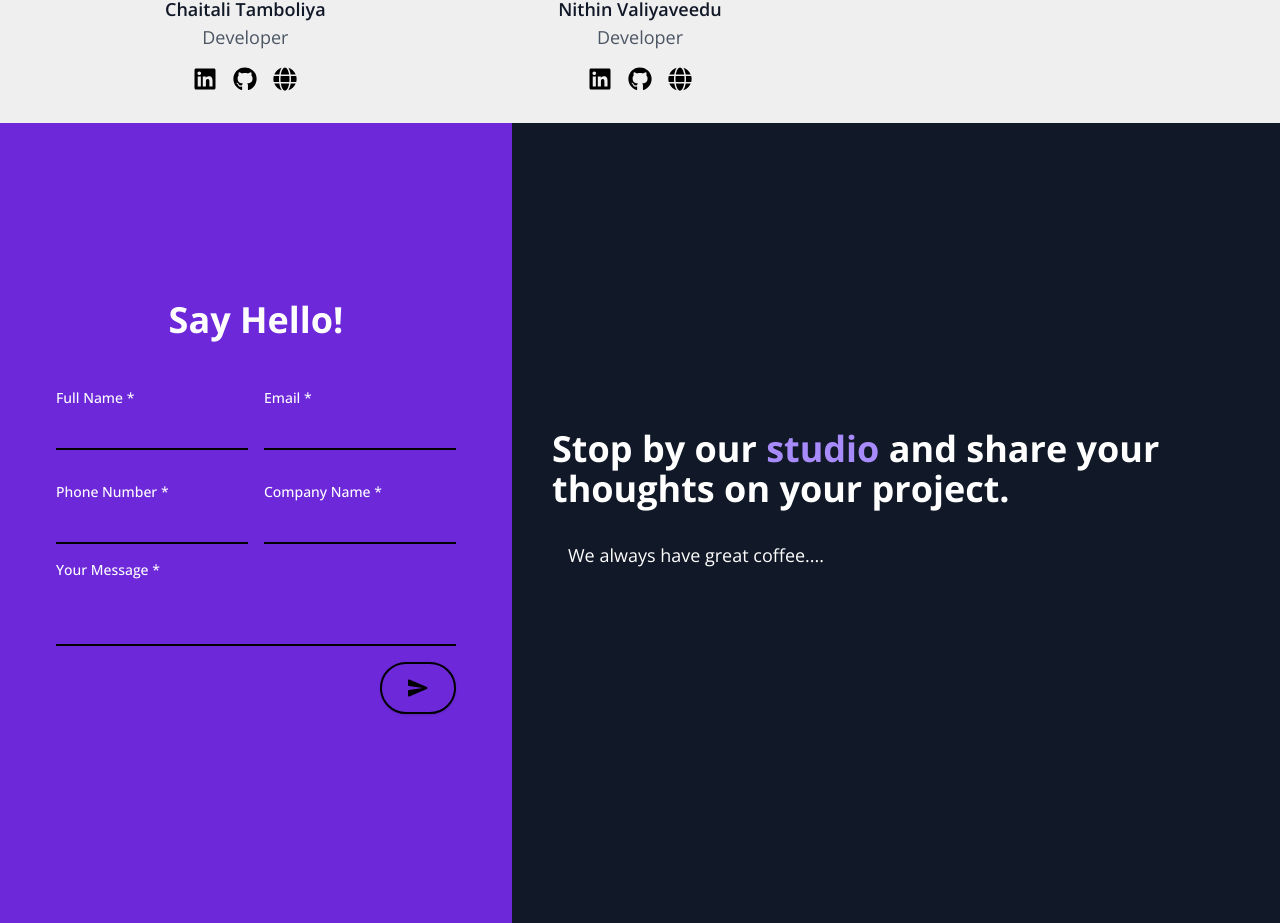
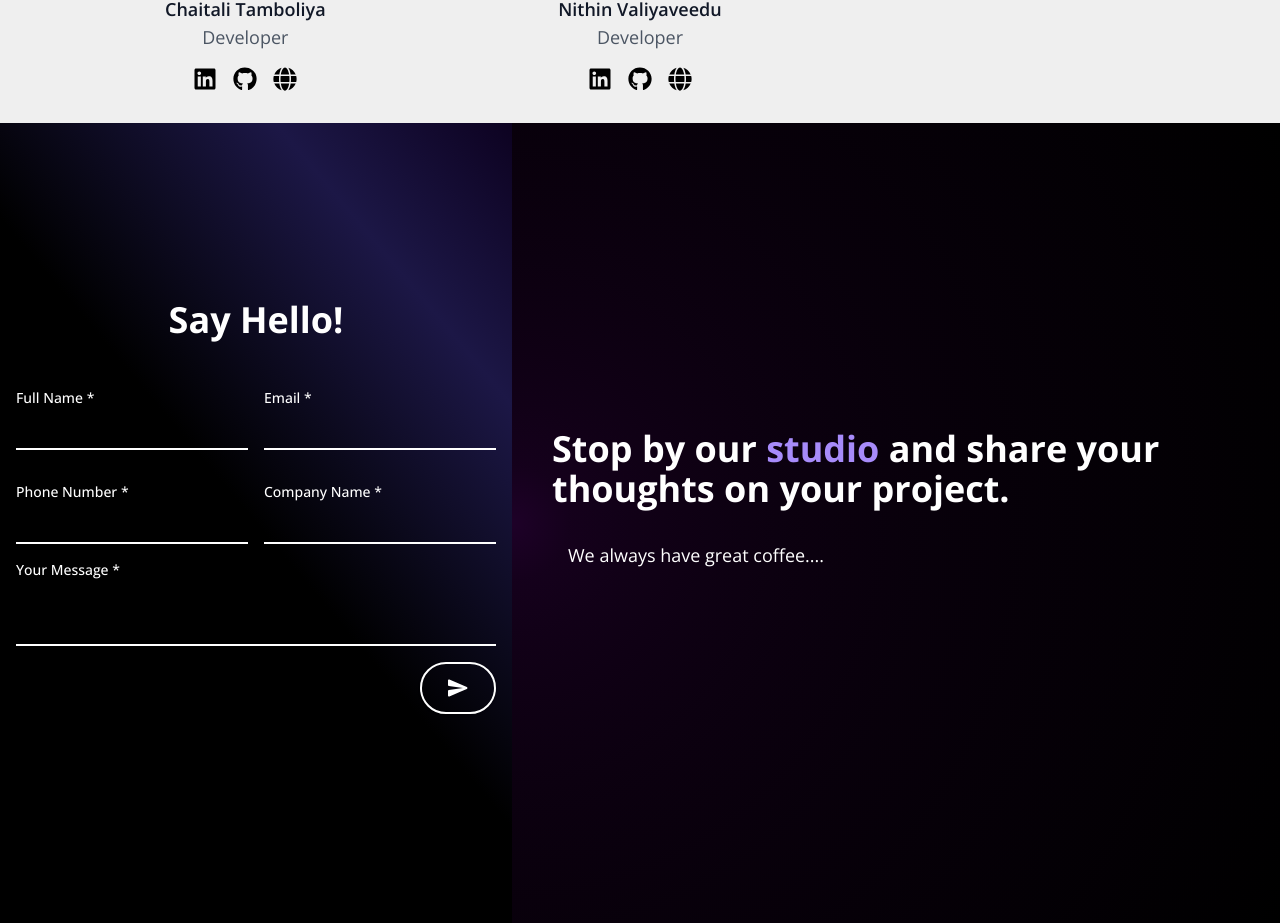
Before and after one commit to Uyadav207/denkMinds, a Next.js app: page / in a window 1280 px wide. Shown: the part 2357-3280 px from the top of the page. Built offline with nearby package versions, Linux system fonts and the light colour scheme.

Commit message:
#1 Color theme changed

```diff
--- a/src/app/components/ContactForm.tsx
+++ b/src/app/components/ContactForm.tsx
@@ -7,15 +7,15 @@ const ContactForm = () => {
       id="contactform"
       className="flex flex-col md:flex-row min-h-screen"
     >
-      <div className="w-full md:w-2/5 bg-violet-700 p-10 text-white flex flex-col justify-center">
-        <h2 className="text-4xl font-bold text-white text-center mb-8 animate-pulse">
+      <div className="w-full md:w-2/5 bg-contactus-gradient text-white flex flex-col justify-center  transition-opacity duration-300 hover:opacity-95">
+        <h2 className="text-4xl font-bold text-white text-center mb-8">
           Say Hello!
         </h2>
         <div className="flex justify-center">
           <Forms />
         </div>
       </div>
-      <div className="w-full md:w-3/5 bg-gray-900 p-10 text-white flex flex-col justify-center">
+      <div className="w-full md:w-3/5 bg-media-gradient p-10 text-white flex flex-col justify-center transition-opacity duration-300 hover:opacity-95">
         <h2 className="text-4xl font-bold text-white mb-4">
           Stop by our <span className="text-violet-400">studio</span> and share
           your thoughts on your project.
--- a/src/app/components/forms/Forms.tsx
+++ b/src/app/components/forms/Forms.tsx
@@ -110,7 +110,7 @@ const Forms: React.FC = () => {
                     as={type === "textarea" ? "textarea" : "input"}
                     name={name}
                     id={name}
-                    className="w-full px-4 py-2 bg-violet-700 text-white border-b-2 border-black outline-none focus:outline-none focus:border-black"
+                    className="w-full px-4 py-2 bg-transparent text-white border-b-2 border-white outline-none focus:outline-none focus:border-white"
                     required
                     style={{ boxShadow: "none" }}
                   />
@@ -134,7 +134,7 @@ const Forms: React.FC = () => {
                 as="textarea"
                 name="comments"
                 id="comments"
-                className="w-full px-4 py-2 bg-violet-700 text-white border-b-2 border-black outline-none focus:outline-none focus:border-black resize-none"
+                className="w-full px-4 py-2 bg-transparent text-white border-b-2 border-white outline-none focus:outline-none focus:border-white resize-none"
                 required
                 style={{ boxShadow: "none" }}
               />
@@ -149,14 +149,15 @@ const Forms: React.FC = () => {
               <button
                 type="submit"
                 disabled={isSubmitting}
-                className={`px-6 py-3 rounded-full border-2 border-black shadow transition duration-400 ${
-                  isSubmitting ? 'bg-transparent' : 'bg-violet-700 hover:bg-violet-600'
+                className={`px-6 py-3 rounded-full border-2 border-white shadow transition duration-400 ${
+                  isSubmitting ? 'bg-transparent' : 'bg-transparent hover:bg-black'
                 } text-black flex items-center`}
               >
                 {isSubmitting ? (
                   <div className="w-5 h-5 border-4 border-black border-t-transparent rounded-full animate-spin mr-2" />
                 ) : (
-                  <SendRoundedIcon />
+                  <SendRoundedIcon className="text-white" />
+
                 )}
               </button>
             </div>
--- a/tailwind.config.ts
+++ b/tailwind.config.ts
@@ -15,6 +15,10 @@ const config: Config = {
         background: "var(--background)",
         foreground: "var(--foreground)",
       },
+      backgroundImage: {
+        'contactus-gradient': 'linear-gradient(230deg, #0d0221 0%, rgba(28, 23, 70, 1) 20%, rgba(0, 0, 0, 1) 50%, rgba(0, 0, 0, 1) 100%)',
+        'media-gradient': 'radial-gradient(circle  at left center, rgba(30,1,40,1),  20%, rgba(0,0,0,1) 100%);'
+      },
     },
   },
   plugins: [],
```
